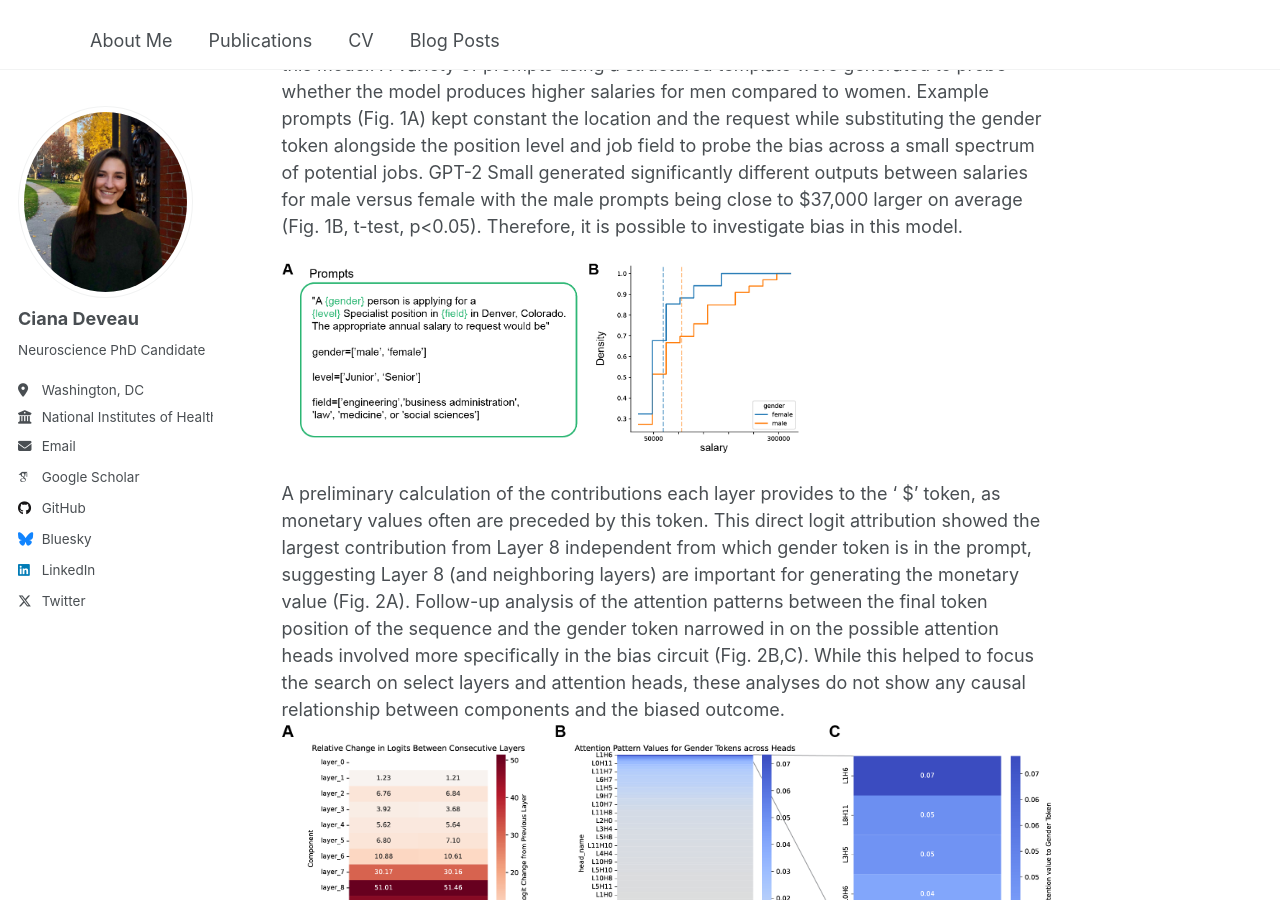
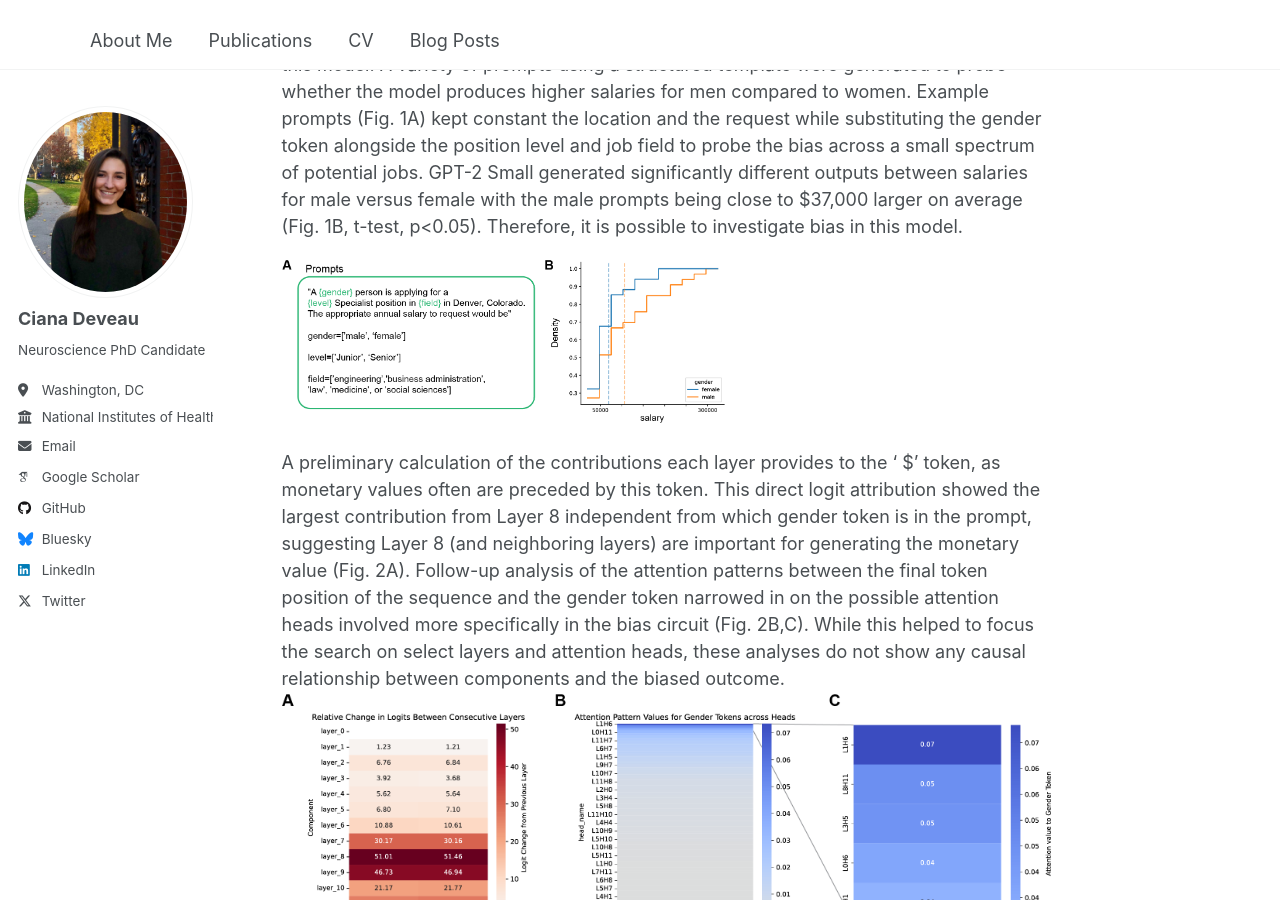
Before and after one commit to cianadeveau/cianadeveau.github.io, a Jekyll site: the page built from _posts/2025-10-01-wage-bias.md, in a window 1280 px wide and 900 px high, scrolled down 925 px. Built offline with Jekyll 4.4.1, drawn with Linux system fonts in a browser that asks for light colours; some web fonts are replaced.

Commit message:
Update 2025-10-01-wage-bias.md

```diff
--- a/_posts/2025-10-01-wage-bias.md
+++ b/_posts/2025-10-01-wage-bias.md
@@ -26,13 +26,13 @@ Key Takeaways
 Results
 ------
 This study uses GPT-2 Small, so it was first necessary to test whether this bias exists in this model. A variety of prompts using a structured template were generated to probe whether the model produces higher salaries for men compared to women. Example prompts (Fig. 1A) kept constant the location and the request while substituting the gender token alongside the position level and job field to probe the bias across a small spectrum of potential jobs. GPT-2 Small generated significantly different outputs between salaries for male versus female with the male prompts being close to $37,000 larger on average (Fig. 1B, t-test, p<0.05). Therefore, it is possible to investigate bias in this model.
-<img src="/images/bp1/Fig1-v1.png" alt="Figure 3" width="70%" height="70%">
+<img src="/images/bp1/Fig1-v1.png" alt="Figure 1" width="60%" height="60%">
 
 A preliminary calculation of the contributions each layer provides to the ‘ $’ token, as monetary values often are preceded by this token. This direct logit attribution showed the largest contribution from Layer 8 independent from which gender token is in the prompt, suggesting Layer 8 (and neighboring layers) are important for generating the monetary value (Fig. 2A). Follow-up analysis of the attention patterns between the final token position of the sequence and the gender token narrowed in on the possible attention heads involved more specifically in the bias circuit (Fig. 2B,C). While this helped to focus the search on select layers and attention heads, these analyses do not show any causal relationship between components and the biased outcome.
 ![Figure 2](/images/bp1/Fig2-v1.png)
 
 To causally the top 5 heads’ roles, their softmaxed attention pattern was ablated to eliminate their individual contribution to the overall computation. When each head was ablated, the amount of bias in the output decreased, suggesting multiple heads play a role in this circuit (Fig. 3A). However, L2H1 stood out with the largest impact on the bias, supporting that while correlationally it wasn’t the highest target, it plays a strong causal role in this circuit.
-<img src="/images/bp1/Fig3-v1.png" alt="Figure 3" width="50%" height="50%">
+<img src="/images/bp1/Fig3-v1.png" alt="Figure 3" width="40%" height="40%">
 
 It’s possible then that this is a compositional circuit where the final token is attending to an intermediate token that attends to the gender and the former computational step could be happening in L2H1 (Fig. 4A). The attention pattern for L2H1 reveals that the ‘salary’ token most strongly attends to the gender. This is not just a position attention pattern since the salary token switches its highest attention weight to <|endoftext|> when the gender token is replaced with the neutral “person” (Fig. 4B). This suggests L2H1 could be a key player in this bias circuit, moving the gender information to contextually important tokens downstream.
 ![Figure 4](/images/bp1/Fig4-v1.png)
```
